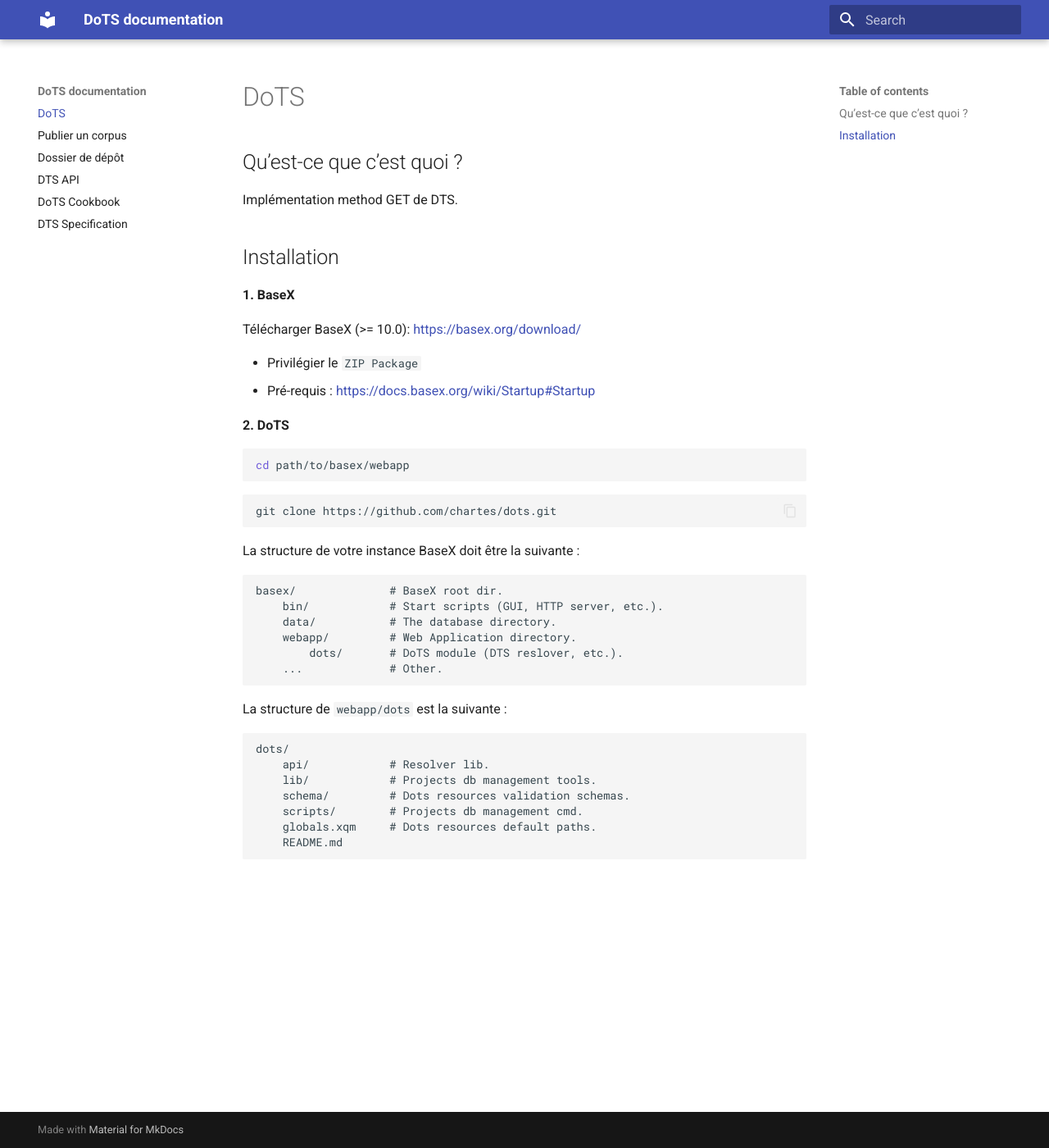
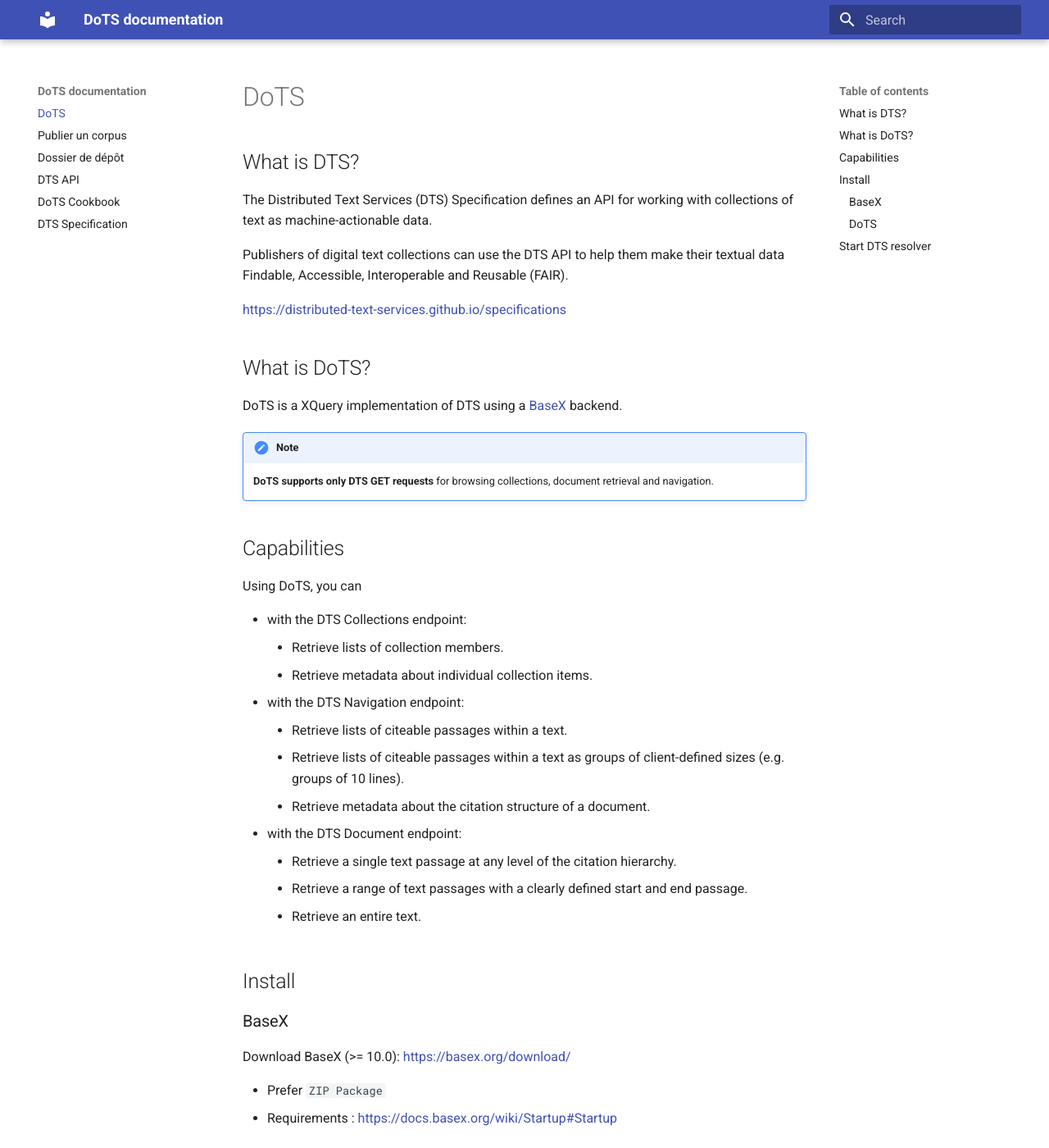
Before and after one commit to emmamorlock/dots_documentation, an MkDocs documentation site: the page built from docs/index.md, in a window 1280 px wide and 1400 px high. Shown: the whole window at 82% size. Built offline with MkDocs 1.6.1 and Material for MkDocs 9.7.7, drawn with Linux system fonts in a browser that asks for light colours; some of the changed text lies outside the part shown.

Commit message:
install update

````diff
--- a/docs/index.md
+++ b/docs/index.md
@@ -1,20 +1,49 @@
 # DoTS
 
-## Qu’est-ce que c’est quoi ?
+## What is DTS?
 
-Implémentation method GET de DTS.
+The Distributed Text Services (DTS) Specification defines an API for working with collections of text as machine-actionable data.
 
-## Installation
+Publishers of digital text collections can use the DTS API to help them make their textual data Findable, Accessible, Interoperable and Reusable (FAIR).
 
-**1. BaseX**
-
-Télécharger BaseX (>= 10.0): [https://basex.org/download/](https://basex.org/download/)
-
-- Privilégier le `ZIP Package`
-- Pré-requis : [https://docs.basex.org/wiki/Startup#Startup](https://docs.basex.org/wiki/Startup#Startup)
+[https://distributed-text-services.github.io/specifications](https://distributed-text-services.github.io/specifications)
 
 
-**2. DoTS**
+## What is DoTS?
+
+DoTS is a XQuery implementation of DTS using a [BaseX](https://basex.org/) backend.
+
+!!! Note
+
+    **DoTS supports only DTS GET requests** for browsing collections, document retrieval and navigation.
+
+## Capabilities
+
+Using DoTS, you can
+
+- with the DTS Collections endpoint:
+	- Retrieve lists of collection members.
+	- Retrieve metadata about individual collection items.
+- with the DTS Navigation endpoint:
+	- Retrieve lists of citeable passages within a text.
+	- Retrieve lists of citeable passages within a text as groups of client-defined sizes (e.g. groups of 10 lines).
+	- Retrieve metadata about the citation structure of a document.
+- with the DTS Document endpoint:
+	- Retrieve a single text passage at any level of the citation hierarchy.
+	- Retrieve a range of text passages with a clearly defined start and end passage.
+	- Retrieve an entire text.
+
+## Install
+
+### BaseX
+
+Download BaseX (>= 10.0): [https://basex.org/download/](https://basex.org/download/)
+
+- Prefer `ZIP Package`
+- Requirements : [https://docs.basex.org/wiki/Startup#Startup](https://docs.basex.org/wiki/Startup#Startup)
+
+
+### DoTS
 
 
 ```Bash
@@ -25,7 +54,7 @@
 git clone https://github.com/chartes/dots.git
 ```
 
-La structure de votre instance BaseX doit être la suivante :
+The structure of your BaseX should be as follows:
 
 
 	basex/				# BaseX root dir.
@@ -36,7 +65,7 @@
 		...				# Other.
 
 
-
+<!--
 La structure de `webapp/dots` est la suivante :
 
 	dots/
@@ -46,3 +75,13 @@
 		scripts/		# Projects db management cmd.
 		globals.xqm		# Dots resources default paths.
 		README.md
+-->
+
+## Start DTS resolver
+
+```Bash
+cd path/to/basex/
+bin/basexhttp
+```
+
+By default, the base DTS API enpoint is available at [http://localhost:8080/api/dts/](http://localhost:8080/api/dts/).
````
